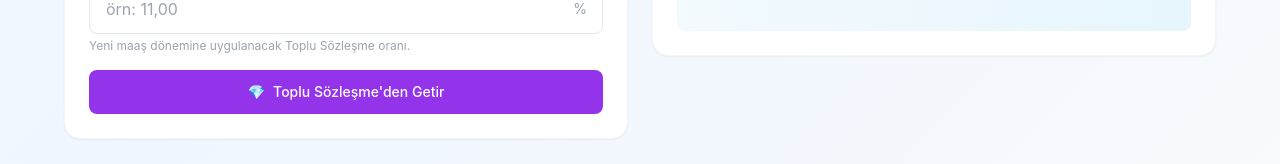
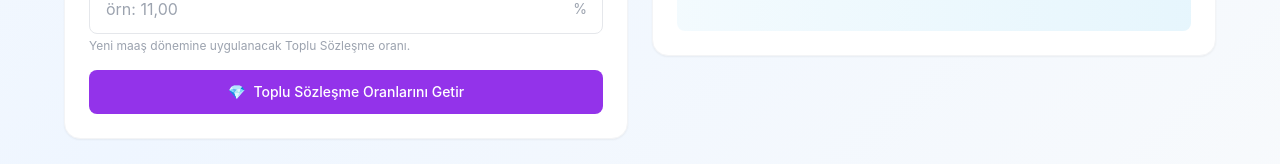
Before and after one commit to BNC7dev/maas, a Next.js app: page / in a window 1280 px wide. Shown: the part 981-1145 px from the top of the page. Built offline with nearby package versions, Linux system fonts and the light colour scheme.

Commit message:
Keep success/error messages persistent and update button text

```diff
--- a/app/page.tsx
+++ b/app/page.tsx
@@ -131,16 +131,10 @@ export default function Home() {
         // Verileri input alanlarına doldur
         setMonths(data.data);
         setInflationSuccess(data.message);
-
-        // Başarı mesajını 3 saniye sonra temizle
-        setTimeout(() => setInflationSuccess(null), 3000);
       }
     } catch (error) {
       const errorMessage = error instanceof Error ? error.message : 'Bilinmeyen hata';
       setInflationError(errorMessage);
-
-      // Hata mesajını 5 saniye sonra temizle
-      setTimeout(() => setInflationError(null), 5000);
     } finally {
       setIsLoadingInflation(false);
     }
@@ -165,16 +159,10 @@ export default function Home() {
         setOldTis(data.data.oldTis);
         setNewTis(data.data.newTis);
         setTisSuccess(`${data.message} (${data.data.oldTisLabel} → ${data.data.newTisLabel})`);
-
-        // Başarı mesajını 3 saniye sonra temizle
-        setTimeout(() => setTisSuccess(null), 3000);
       }
     } catch (error) {
       const errorMessage = error instanceof Error ? error.message : 'Bilinmeyen hata';
       setTisError(errorMessage);
-
-      // Hata mesajını 5 saniye sonra temizle
-      setTimeout(() => setTisError(null), 5000);
     } finally {
       setIsLoadingTis(false);
     }
@@ -378,7 +366,7 @@ export default function Home() {
                   ) : (
                     <>
                       <span>💎</span>
-                      Toplu Sözleşme'den Getir
+                      Toplu Sözleşme Oranlarını Getir
                     </>
                   )}
                 </button>
```
